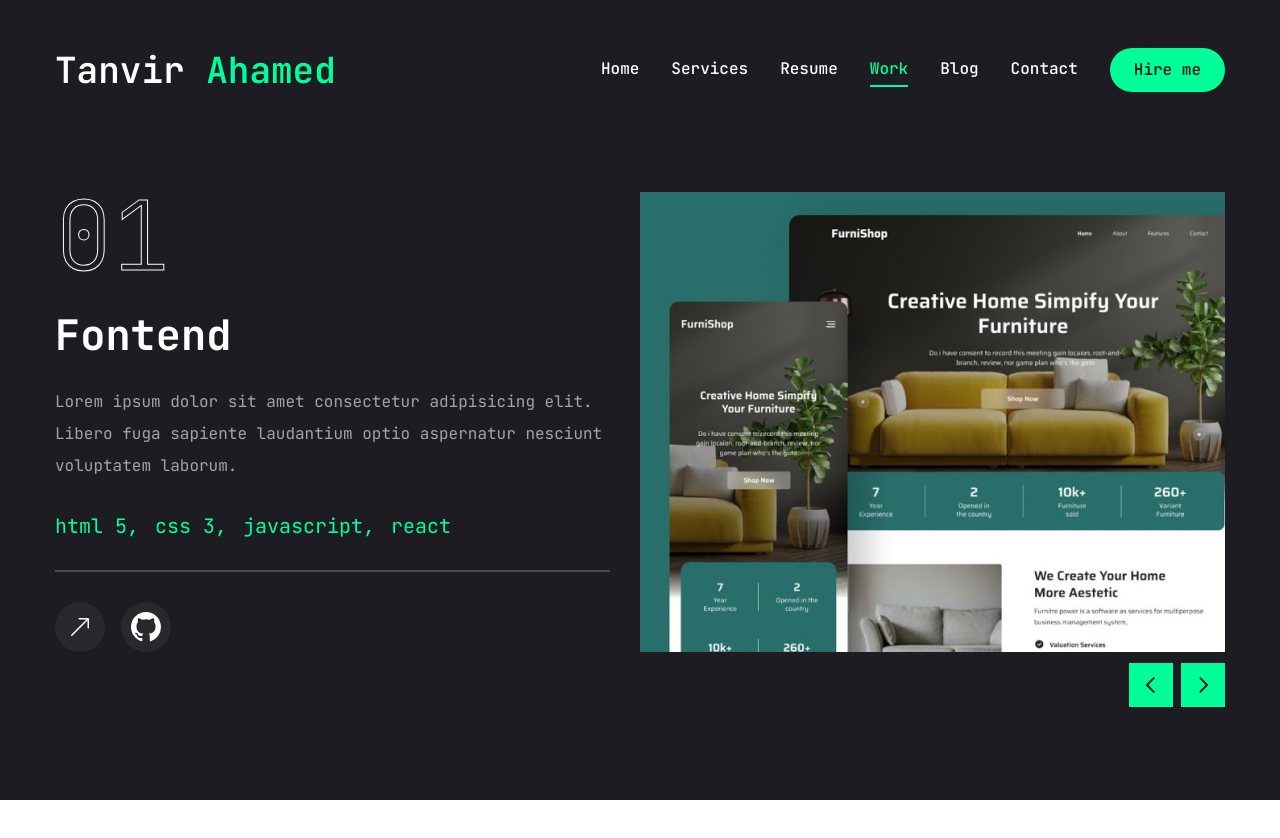
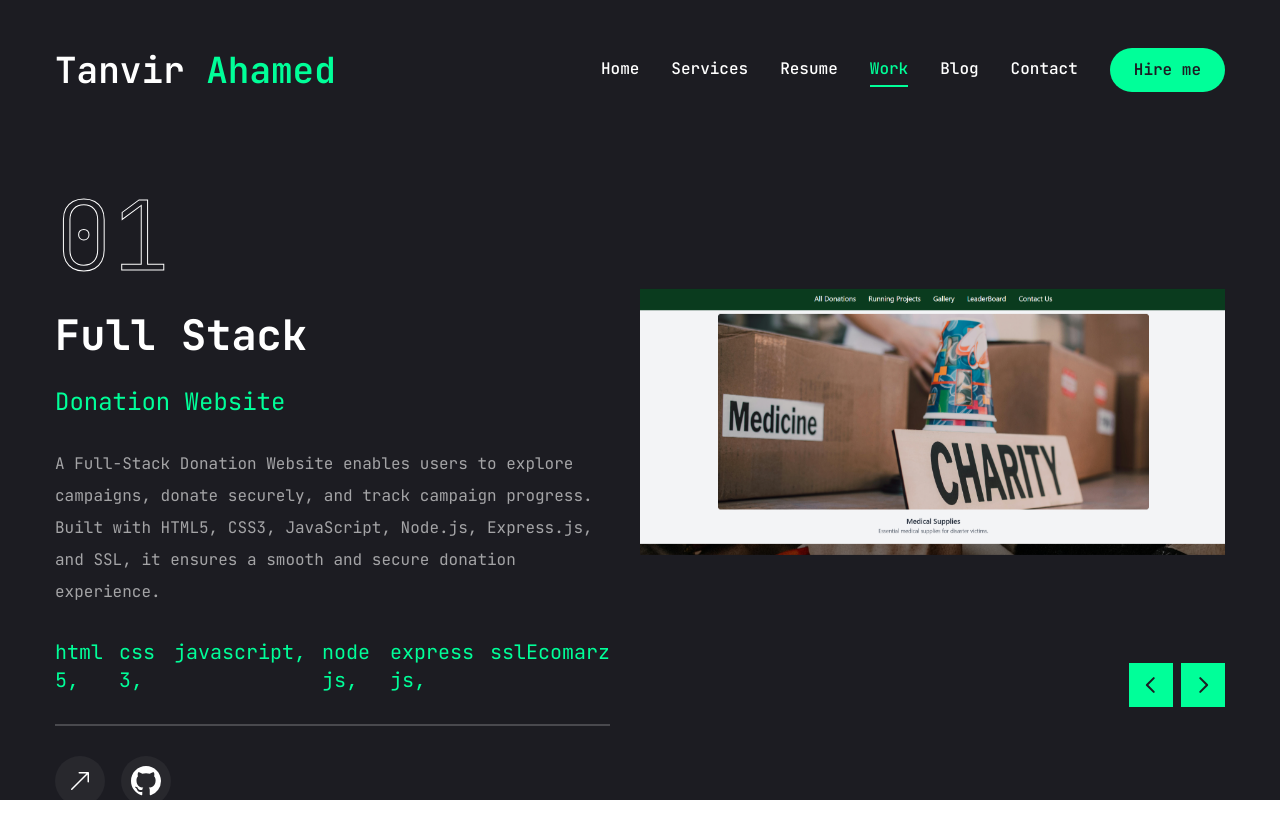
Before and after one commit to tanvirTheDev/Tanvir-Portfolio-Website, a Next.js app: page /work in a window 1280 px wide. Shown: the top 838 px of the page. Built offline with nearby package versions, Linux system fonts and the light colour scheme.

Commit message:
add donation project

```diff
--- a/src/app/work/page.tsx
+++ b/src/app/work/page.tsx
@@ -23,19 +23,21 @@ const Work = () => {
   const projects = [
     {
       num: "01",
-      catagory: "fontend",
-      title: "project 1",
+      catagory: "Full Stack",
+      title: "Donation Website",
       description:
-        " Lorem ipsum dolor sit amet consectetur adipisicing elit. Libero fuga sapiente laudantium optio aspernatur nesciunt voluptatem laborum. ",
+        "A Full-Stack Donation Website enables users to explore campaigns, donate securely, and track campaign progress. Built with HTML5, CSS3, JavaScript, Node.js, Express.js, and SSL, it ensures a smooth and secure donation experience.",
       stack: [
         { name: "html 5" },
         { name: "css 3" },
         { name: "javascript" },
-        { name: "react" },
+        { name: "node js" },
+        { name: "express js" },
+        { name: "sslEcomarz" },
       ],
-      image: "/assets/work/thumb1.png",
-      live: "",
-      github: "",
+      image: "/assets/work/donationImg.png",
+      live: "https://tanvir-foundation.vercel.app/",
+      github: "https://github.com/Dev-Tanvir-Ahamed/Tanvir-Portfolio-Website",
     },
     {
       num: "02",
@@ -104,6 +106,7 @@ const Work = () => {
               <h2 className="text-[42px] leading-none font-bold text-white group-hover:text-primary-accent transition-all duration-500 capitalize">
                 {project.catagory}
               </h2>
+              <h1 className="text-2xl text-primary-accent">{project.title}</h1>
               <p className="text-white/60">{project.description}</p>
               <ul className="flex gap-4">
                 {project.stack.map((item, index) => {
```
Also changed, not shown: public/assets/work/donationImg.png (added).
